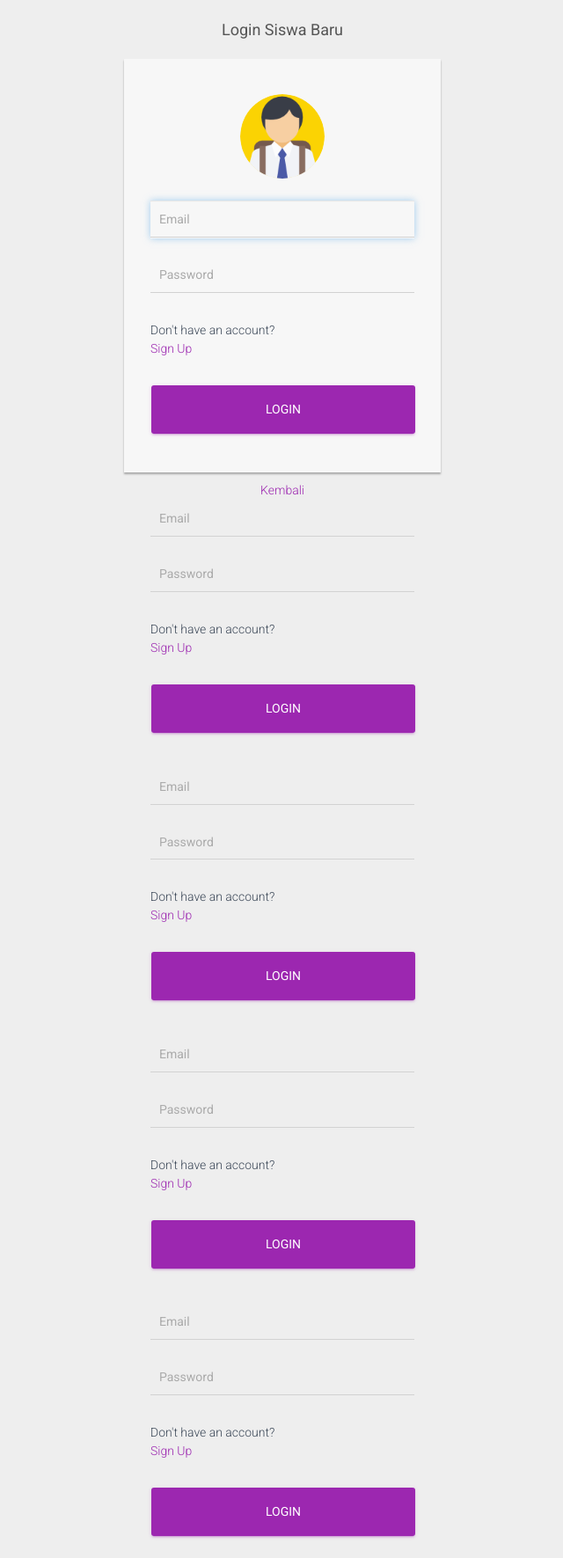
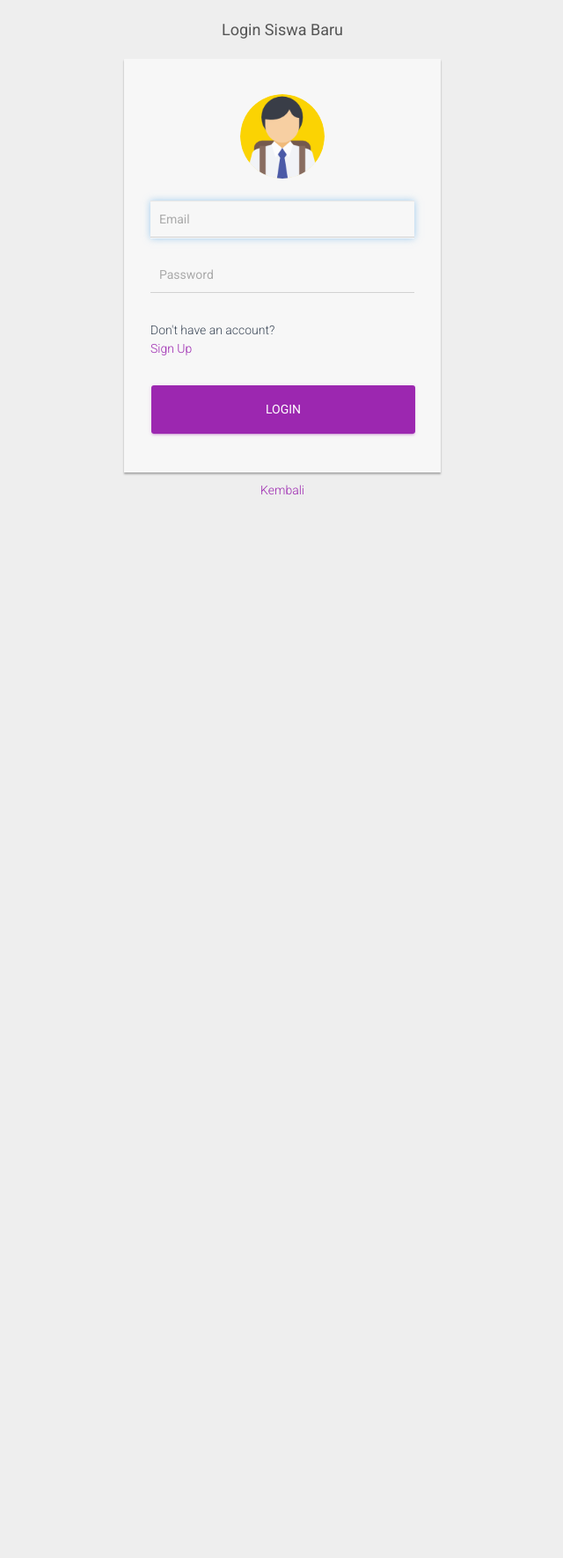
Before and after one commit to berrylradianh/psb, a PHP site: page /login-peserta.php in a window 1280 px wide. Shown: the whole page at 88% size, without its empty margins (319-959 px from the left). After the commit the page ends 563 px from the top, so only its background shows below. Run offline with PHP 8.4, Linux system fonts and the light colour scheme.

Commit message:
Back Original

```diff
--- a/login-peserta.php
+++ b/login-peserta.php
@@ -113,39 +113,6 @@ if (isset($_POST['submit'])) {
 	            </div>
 	            <a href="login-admin-peserta.php" class="text-center new-account">Kembali </a>
 	        </div>
-			<form class="form-signin" method="post" action="">
-		                <input type="text" class="form-control" name="email" placeholder="Email" required autofocus><br>
-		                <input type="password" class="form-control" name="password" placeholder="Password" required><br>
-						Don't have an account? <br>
-						<a href="daftar_akun.php">Sign Up</a>
-						<br><br>
-		                <button class="btn btn-lg btn-primary btn-block" type="submit" name="submit">
-		                    Login</button>
-	                </form> <form class="form-signin" method="post" action="">
-		                <input type="text" class="form-control" name="email" placeholder="Email" required autofocus><br>
-		                <input type="password" class="form-control" name="password" placeholder="Password" required><br>
-						Don't have an account? <br>
-						<a href="daftar_akun.php">Sign Up</a>
-						<br><br>
-		                <button class="btn btn-lg btn-primary btn-block" type="submit" name="submit">
-		                    Login</button>
-	                </form> <form class="form-signin" method="post" action="">
-		                <input type="text" class="form-control" name="email" placeholder="Email" required autofocus><br>
-		                <input type="password" class="form-control" name="password" placeholder="Password" required><br>
-						Don't have an account? <br>
-						<a href="daftar_akun.php">Sign Up</a>
-						<br><br>
-		                <button class="btn btn-lg btn-primary btn-block" type="submit" name="submit">
-		                    Login</button>
-	                </form> <form class="form-signin" method="post" action="">
-		                <input type="text" class="form-control" name="email" placeholder="Email" required autofocus><br>
-		                <input type="password" class="form-control" name="password" placeholder="Password" required><br>
-						Don't have an account? <br>
-						<a href="daftar_akun.php">Sign Up</a>
-						<br><br>
-		                <button class="btn btn-lg btn-primary btn-block" type="submit" name="submit">
-		                    Login</button>
-	                </form>
 	    </div>
 	</div>
 </body>
```
Also changed, not shown: index.php (+0 -11 lines), login-admin-peserta.php (+0 -23 lines), login-admin.php (+0 -21 lines).
